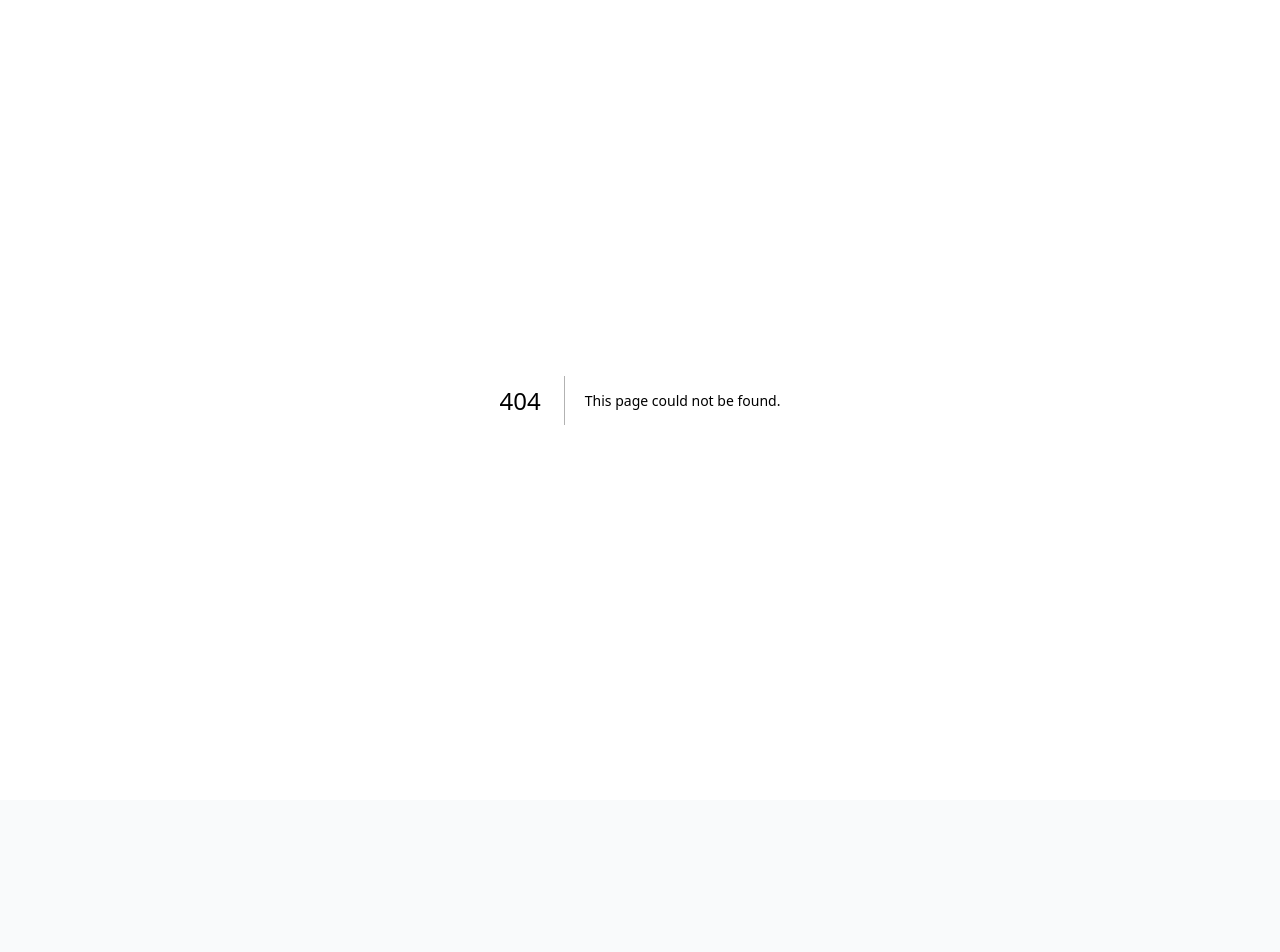
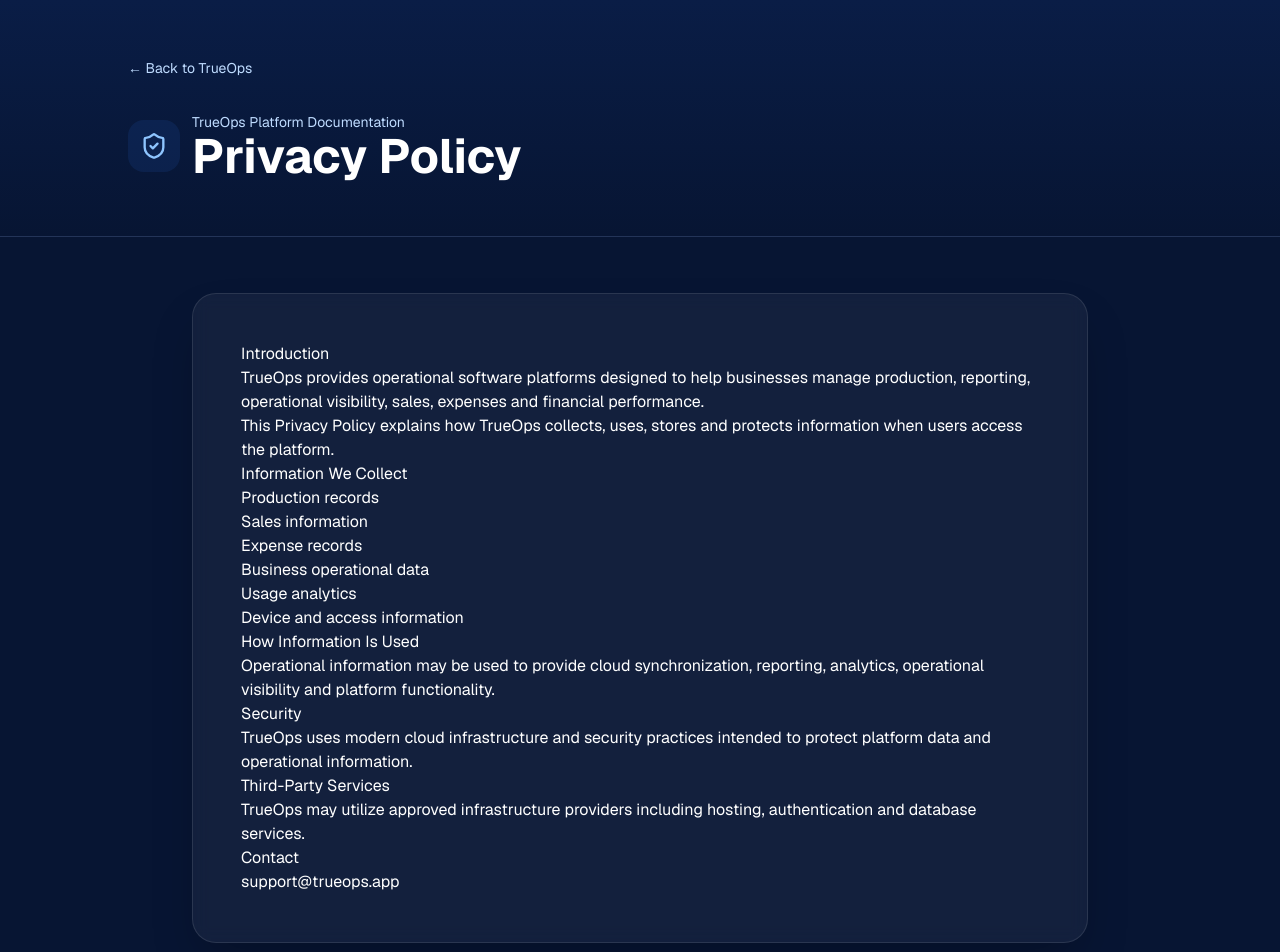
Before and after one commit to COBKingdom/trueops, a Next.js app: page /privacy in a window 1280 px wide. Before the commit this address had no page. Shown: the top 952 px of the page. Before the commit the page ends 800 px from the top, so only its background shows below. Built offline with nearby package versions, Linux system fonts and the light colour scheme.

Commit message:
Phase 5: Upgrade TrueOps platform positioning and legal infrastructure

```diff
--- /dev/null
+++ b/app/disclaimer/page.tsx
@@ -0,0 +1,43 @@
+import { LegalLayout } from "@/components/legal/legal-layout"
+
+export default function DisclaimerPage() {
+  return (
+    <LegalLayout title="Platform Disclaimer">
+
+      <h2>Operational Assistance Disclaimer</h2>
+
+      <p>
+        TrueOps provides operational software tools intended to assist businesses with operational visibility,
+        reporting and business management.
+      </p>
+
+      <h2>No Business Guarantees</h2>
+
+      <p>
+        The platform does not guarantee profitability, business growth,
+        operational success or financial outcomes.
+      </p>
+
+      <h2>Data Accuracy</h2>
+
+      <p>
+        Reports and analytics generated by the platform depend on information entered by users.
+      </p>
+
+      <h2>Service Availability</h2>
+
+      <p>
+        While TrueOps aims to maintain reliable infrastructure,
+        uninterrupted availability cannot be guaranteed.
+      </p>
+
+      <h2>Future Platform Evolution</h2>
+
+      <p>
+        The TrueOps ecosystem may evolve over time with new products,
+        operational systems and features.
+      </p>
+
+    </LegalLayout>
+  )
+}
--- /dev/null
+++ b/app/privacy/page.tsx
@@ -0,0 +1,57 @@
+import { LegalLayout } from "@/components/legal/legal-layout"
+
+export default function PrivacyPage() {
+  return (
+    <LegalLayout title="Privacy Policy">
+
+      <h2>Introduction</h2>
+
+      <p>
+        TrueOps provides operational software platforms designed to help businesses manage production,
+        reporting, operational visibility, sales, expenses and financial performance.
+      </p>
+
+      <p>
+        This Privacy Policy explains how TrueOps collects, uses, stores and protects information when users access the platform.
+      </p>
+
+      <h2>Information We Collect</h2>
+
+      <ul>
+        <li>Production records</li>
+        <li>Sales information</li>
+        <li>Expense records</li>
+        <li>Business operational data</li>
+        <li>Usage analytics</li>
+        <li>Device and access information</li>
+      </ul>
+
+      <h2>How Information Is Used</h2>
+
+      <p>
+        Operational information may be used to provide cloud synchronization, reporting,
+        analytics, operational visibility and platform functionality.
+      </p>
+
+      <h2>Security</h2>
+
+      <p>
+        TrueOps uses modern cloud infrastructure and security practices intended to protect platform data and operational information.
+      </p>
+
+      <h2>Third-Party Services</h2>
+
+      <p>
+        TrueOps may utilize approved infrastructure providers including hosting,
+        authentication and database services.
+      </p>
+
+      <h2>Contact</h2>
+
+      <p>
+        support@trueops.app
+      </p>
+
+    </LegalLayout>
+  )
+}
--- /dev/null
+++ b/app/security/page.tsx
@@ -0,0 +1,45 @@
+import { LegalLayout } from "@/components/legal/legal-layout"
+
+export default function SecurityPage() {
+  return (
+    <LegalLayout title="Data & Security">
+
+      <h2>Security Philosophy</h2>
+
+      <p>
+        TrueOps is designed as an operational software ecosystem focused on reliability,
+        operational visibility and secure cloud-based access.
+      </p>
+
+      <h2>Security Measures</h2>
+
+      <ul>
+        <li>Encrypted data transmission</li>
+        <li>Secure cloud infrastructure</li>
+        <li>Access authentication systems</li>
+        <li>Database protections</li>
+        <li>Infrastructure monitoring</li>
+      </ul>
+
+      <h2>Infrastructure</h2>
+
+      <p>
+        TrueOps may utilize modern cloud infrastructure providers to maintain scalability,
+        synchronization and operational continuity.
+      </p>
+
+      <h2>User Responsibilities</h2>
+
+      <p>
+        Users are responsible for maintaining secure access credentials and protecting operational data access.
+      </p>
+
+      <h2>Continuous Improvement</h2>
+
+      <p>
+        Security practices may evolve as the TrueOps ecosystem expands.
+      </p>
+
+    </LegalLayout>
+  )
+}
--- /dev/null
+++ b/app/terms/page.tsx
@@ -0,0 +1,37 @@
+import { LegalLayout } from "@/components/legal/legal-layout"
+
+export default function TermsPage() {
+  return (
+    <LegalLayout title="Terms of Service">
+
+      <h2>Platform Usage</h2>
+
+      <p>
+        TrueOps operational software platforms are intended for lawful business and operational use.
+      </p>
+
+      <h2>Accounts & Access</h2>
+
+      <p>
+        Users are responsible for protecting their access credentials and maintaining secure device access.
+      </p>
+
+      <h2>Operational Responsibility</h2>
+
+      <p>
+        Businesses remain fully responsible for operational decisions,
+        financial management, reporting accuracy and regulatory compliance.
+      </p>
+
+      <h2>Availability</h2>
+
+      <p>
+        While TrueOps aims to maintain reliable infrastructure,
+        uninterrupted service availability cannot be guaranteed.
+      </p>
+
+      <h2>Subscriptions</h2>
+
+      <p>
+        Certain features or products may require subscriptions or premium access.
+}
--- a/components/landing/footer.tsx
+++ b/components/landing/footer.tsx
@@ -5,7 +5,11 @@
   ArrowRight,
   Droplets,
   Factory,
-  Store,
+  Wheat,
+  Fuel,
+  ShieldCheck,
+  Mail,
+  Globe,
 } from "lucide-react"
 
 export function Footer() {
@@ -22,15 +26,14 @@
         <div className="rounded-3xl border border-white/10 bg-white/5 p-8 text-center backdrop-blur sm:p-12">
 
           <h2 className="text-3xl font-bold sm:text-4xl">
-
-            Ready to improve your business operations?
-
+            Ready to modernize your business operations?
           </h2>
 
           <p className="mx-auto mt-5 max-w-2xl text-lg leading-relaxed text-blue-100">
 
-            Start with AquaOps and experience real-time operational
-            visibility, cloud synchronization and business performance tracking.
+            Launch AquaOps and experience operational visibility,
+            cloud synchronization, business reporting and real-time
+            financial intelligence from anywhere.
 
           </p>
 
@@ -59,7 +62,7 @@
                 }
               }}
             >
-              Explore Products
+              Explore Ecosystem
             </Button>
 
           </div>
@@ -67,7 +70,7 @@
         </div>
 
         {/* FOOTER GRID */}
-        <div className="mt-16 grid gap-10 md:grid-cols-4">
+        <div className="mt-16 grid gap-12 md:grid-cols-4">
 
           {/* BRAND */}
           <div className="md:col-span-2">
@@ -85,31 +88,54 @@
               </div>
 
               <div>
+
                 <h3 className="text-2xl font-bold text-white">
                   TrueOps
                 </h3>
 
                 <p className="text-sm text-blue-200">
-        Operations Software Ecosystem
+                  Operational Software Ecosystem
                 </p>
+
               </div>
 
             </div>
 
             <p className="mt-6 max-w-md leading-relaxed text-blue-100">
 
-    TrueOps builds industry-focused operational software
-    products that help businesses manage production,
-    sales, expenses, reporting and operational performance.
+              TrueOps develops industry-focused operational software
+              platforms that help businesses improve operational visibility,
+              production tracking, financial intelligence and reporting.
 
             </p>
 
+            {/* TRUST ITEMS */}
+            <div className="mt-6 space-y-3 text-sm text-blue-100">
+
+              <div className="flex items-center gap-2">
+                <ShieldCheck className="h-4 w-4 text-green-300" />
+                Secure cloud-powered infrastructure
               </div>
+
+              <div className="flex items-center gap-2">
+                <Globe className="h-4 w-4 text-blue-300" />
+                Multi-device operational access
+              </div>
+
+              <div className="flex items-center gap-2">
+                <Mail className="h-4 w-4 text-blue-300" />
+                support@trueops.app
+              </div>
+
+            </div>
+
+          </div>
+
           {/* PRODUCTS */}
           <div>
 
             <h4 className="text-sm font-semibold uppercase tracking-wider text-blue-300">
-              Products
+              Ecosystem Products
             </h4>
 
             <div className="mt-5 space-y-4">
@@ -123,8 +149,13 @@
               </button>
 
               <div className="flex items-center gap-2 text-blue-200/60">
-                <Store className="h-4 w-4" />
-                RetailOps
+                <Wheat className="h-4 w-4" />
+                FarmOps
+              </div>
+
+              <div className="flex items-center gap-2 text-blue-200/60">
+                <Fuel className="h-4 w-4" />
+                FuelOps
               </div>
 
               <div className="flex items-center gap-2 text-blue-200/60">
@@ -136,34 +167,51 @@
 
           </div>
 
-          {/* PLATFORM */}
-          <div>
-
-            <h4 className="text-sm font-semibold uppercase tracking-wider text-blue-300">
-              Platform
-            </h4>
-
+          {/* LEGAL + PLATFORM */}
 <div className="mt-5 space-y-3 text-blue-100">
 
-              <p>Cloud Synchronization</p>
-              <p>Operational Reporting</p>
-              <p>Multi-Device Access</p>
-              <p>Universal Currency Support</p>
+  <a href="/privacy" className="block transition hover:text-white">
+    Privacy Policy
+  </a>
 
-            </div>
+  <a href="/terms" className="block transition hover:text-white">
+    Terms of Service
+  </a>
+
+  <a href="/security" className="block transition hover:text-white">
+    Data & Security
+  </a>
+
+  <a href="/disclaimer" className="block transition hover:text-white">
+    Platform Disclaimer
+  </a>
+
+  <a
+    href="mailto:support@trueops.app"
+    className="block transition hover:text-white"
+  >
+    Contact Support
+  </a>
 
 </div>
 
         </div>
 
         {/* BOTTOM */}
-        <div className="mt-16 border-t border-white/10 pt-6 text-center text-sm text-blue-200">
+        <div className="mt-16 flex flex-col items-center justify-between gap-4 border-t border-white/10 pt-6 text-sm text-blue-200 md:flex-row">
 
+          <p>
             © {new Date().getFullYear()} TrueOps. All rights reserved.
+          </p>
+
+          <p className="text-center md:text-right">
+            Operational Software Infrastructure For Real Industries
+          </p>
 
         </div>
 
       </div>
+
     </footer>
   )
 }
--- /dev/null
+++ b/components/legal/legal-layout.tsx
@@ -0,0 +1,63 @@
+import Link from "next/link"
+import { ShieldCheck } from "lucide-react"
+
+export function LegalLayout({
+  title,
+  children,
+}: {
+  title: string
+  children: React.ReactNode
+}) {
+  return (
+    <main className="min-h-screen bg-[#071533] text-white">
+
+      {/* HERO */}
+      <section className="border-b border-white/10 bg-gradient-to-b from-[#0a1d46] to-[#071533] px-4 py-14 sm:px-6 lg:px-8">
+
+        <div className="mx-auto max-w-5xl">
+
+          <Link
+            href="/"
+            className="inline-flex items-center gap-2 text-sm text-blue-200 transition hover:text-white"
+          >
+            ← Back to TrueOps
+          </Link>
+
+          <div className="mt-8 flex items-center gap-3">
+
+            <div className="rounded-2xl bg-blue-500/10 p-3">
+              <ShieldCheck className="h-7 w-7 text-blue-300" />
+            </div>
+
+            <div>
+              <p className="text-sm text-blue-200">
+                TrueOps Platform Documentation
+              </p>
+
+              <h1 className="text-4xl font-bold sm:text-5xl">
+                {title}
+              </h1>
+            </div>
+
+          </div>
+
+        </div>
+
+      </section>
+
+      {/* CONTENT */}
+      <section className="px-4 py-14 sm:px-6 lg:px-8">
+
+        <div className="mx-auto max-w-4xl rounded-3xl border border-white/10 bg-white/5 p-8 shadow-2xl backdrop-blur sm:p-12">
+
+          <div className="prose prose-invert max-w-none prose-headings:text-white prose-p:text-blue-100 prose-strong:text-white prose-li:text-blue-100">
+            {children}
+          </div>
+
+        </div>
+
+      </section>
+
+    </main>
+  )
+}
```
Lines whose indentation alone changed are shown as unchanged.
